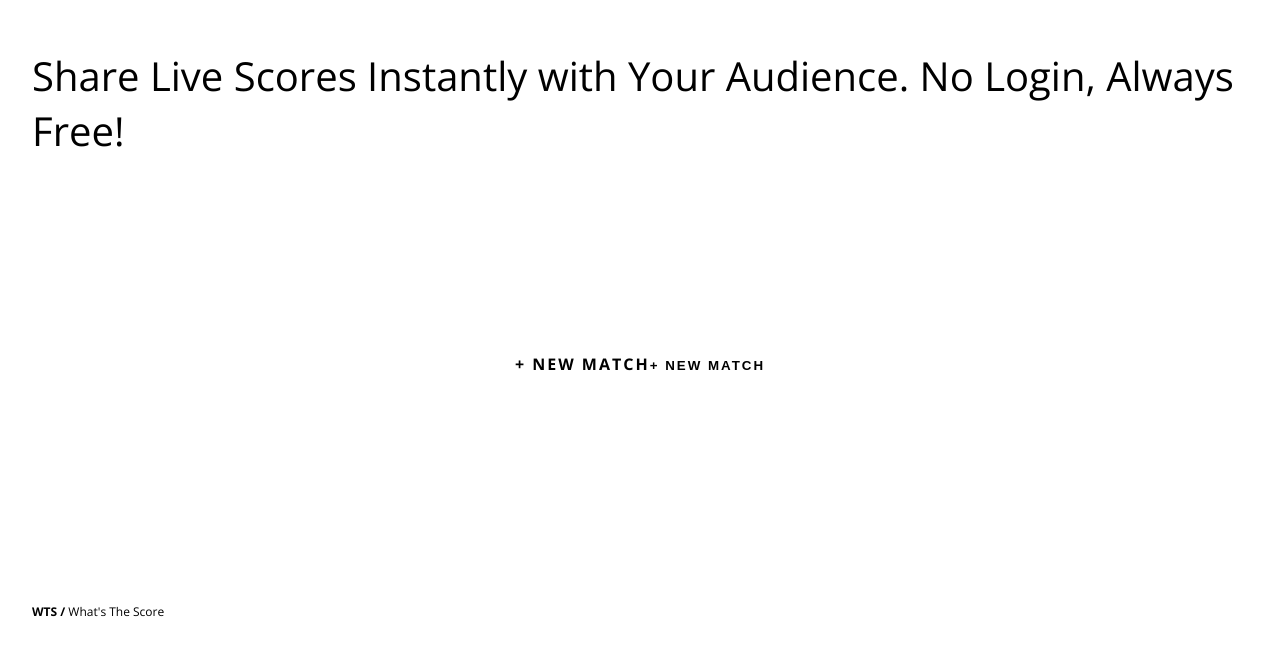
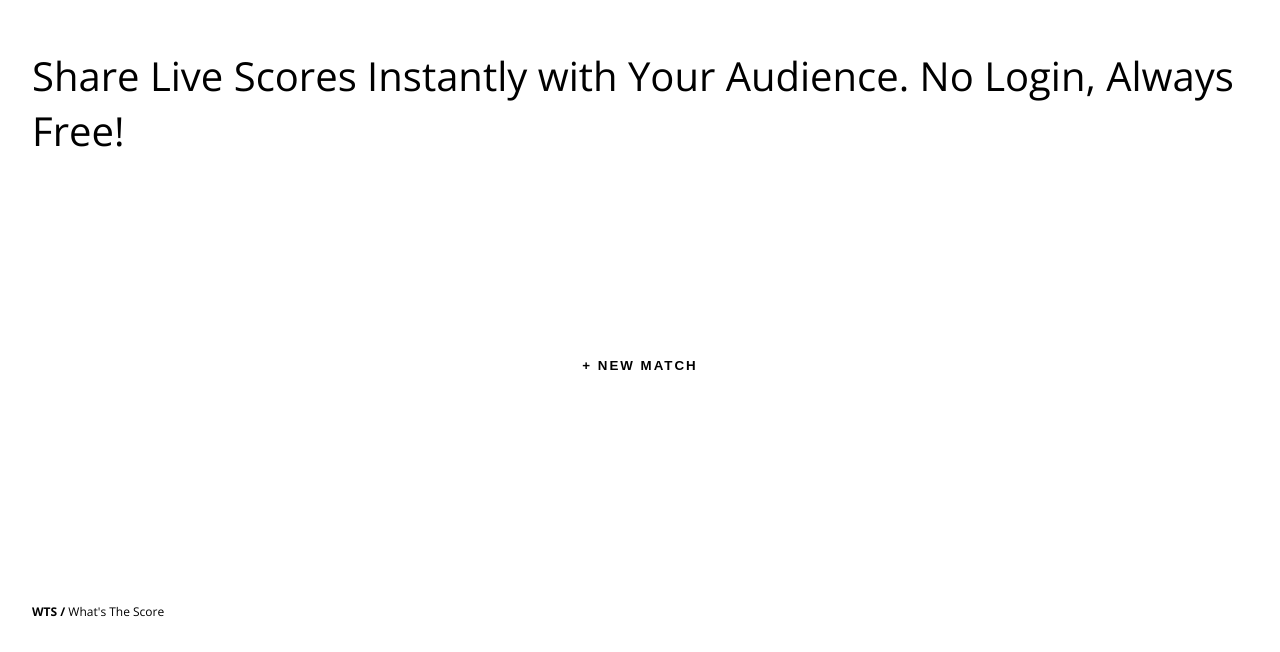
Before and after one commit to s-a-faruque/spectator, a Next.js app in the folder spectator/: page / in a window 1280 px wide. Shown: the part 148-800 px from the top of the page. Built offline with nearby package versions, Linux system fonts and the light colour scheme.

Commit message:
Remove prev cta button

```diff
--- a/spectator/app/page.tsx
+++ b/spectator/app/page.tsx
@@ -16,7 +16,6 @@ export default function CardsPage() {
         </div>
       </section>
       <section>
-        <Link className={styles.cta} href={scorerHomePath}>+ NEW MATCH</Link>
         <button
           className={styles.cta}
           onClick={() => {
```
